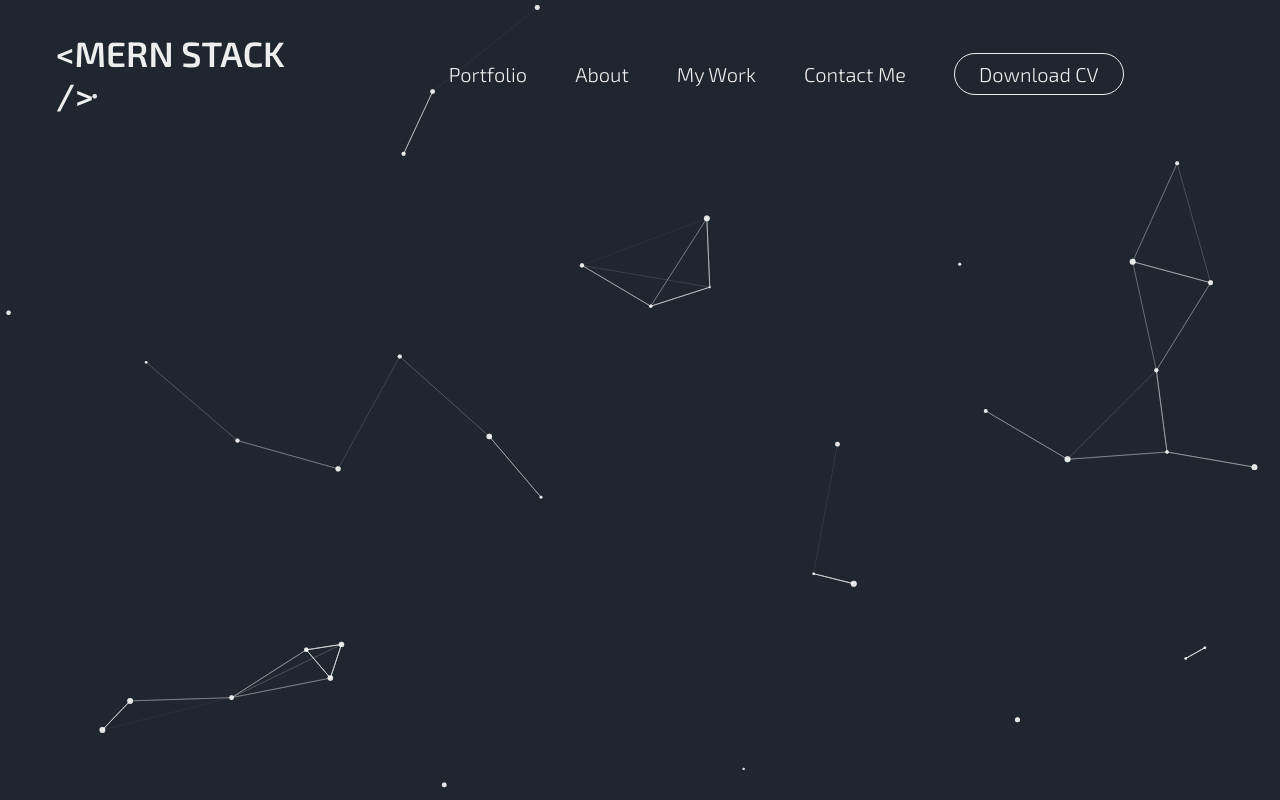
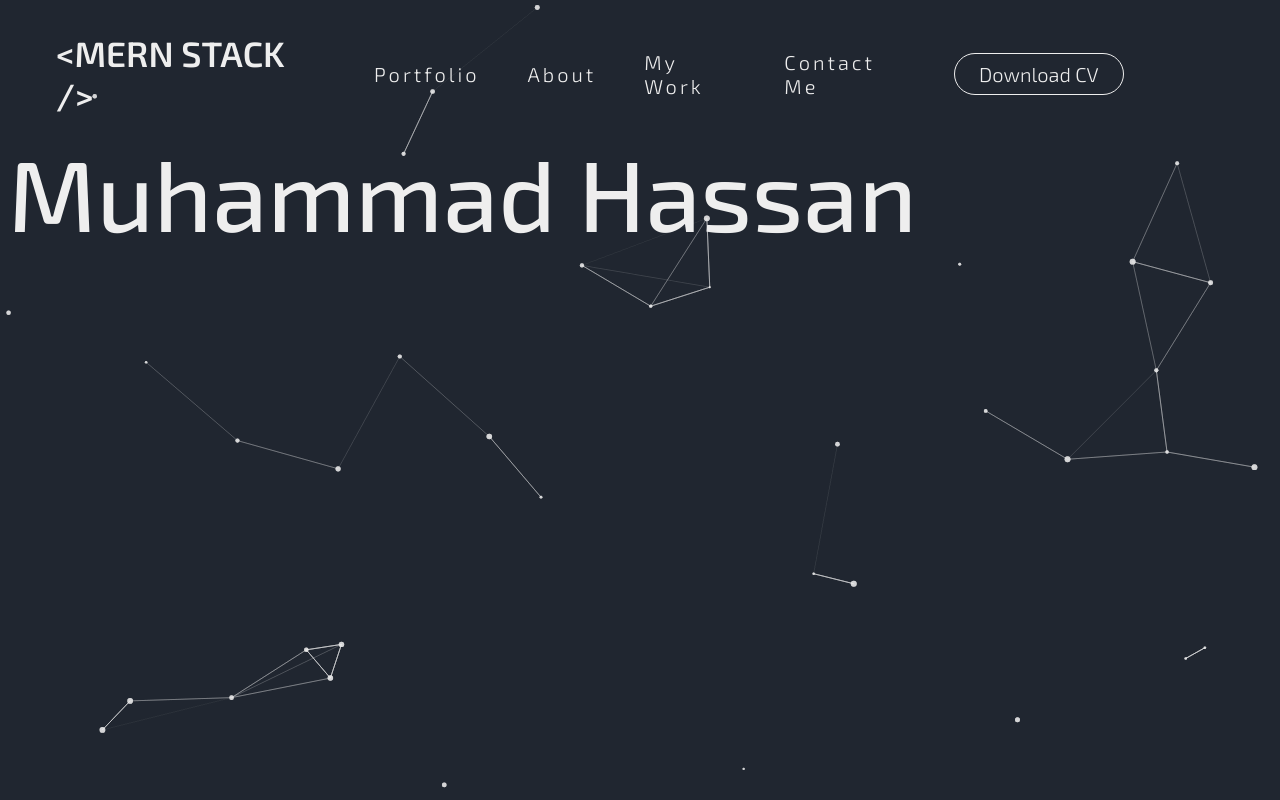
Before and after one commit to hassanprodeveloper/Portfolio, a React (Create React App) app: page / in a window 1280 px wide. Built offline with nearby package versions, Linux system fonts and the light colour scheme.

Commit message:
section 1 continue

```diff
--- a/src/App.css
+++ b/src/App.css
@@ -1,37 +1,42 @@
-.section{    position: relative;
+.section {
+  position: relative;
 }
-.background-particles-wrapper{
+.background-particles-wrapper {
   position: absolute;
   left: 0;
   right: 0;
-    top:0;
+  top: 0;
   z-index: -100;
 }
-
-.bg-transparent{
+.background-particles-wrapper-overlay {
+  background: red;
+  z-index: 1;
+}
+.bg-transparent {
   background: transparent;
 }
-.remove-link-style{
+.remove-link-style {
   text-decoration: none;
   background: none;
-
 }
-.selection-none{
- -webkit-user-select: none;  /* Chrome all / Safari all */
-  -moz-user-select: none;     /* Firefox all */
-  -ms-user-select: none;      /* IE 10+ */
-  user-select: none;          /* Likely future */
-
+.selection-none {
+  -webkit-user-select: none; /* Chrome all / Safari all */
+  -moz-user-select: none; /* Firefox all */
+  -ms-user-select: none; /* IE 10+ */
+  user-select: none; /* Likely future */
 }
-.cursor-pointer{
-    cursor: pointer ;
+.cursor-pointer {
+  cursor: pointer;
 }
-.text-uppercase{
+.text-uppercase {
   text-transform: uppercase;
 }
-.text-capitalize{
+.text-capitalize {
   text-transform: capitalize;
 }
-.transition{
+.transition {
   transition: all ease-in-out 0.15s;
 }
+.white-text {
+  color: var(--color2);
+}
--- a/src/App.js
+++ b/src/App.js
@@ -1,14 +1,15 @@
 import "./App.css";
 import BackgroundParticles from "./components/BackgroundParticles";
-import Header from './components/Header'
+import Header from "./components/Header";
+import TitleName from "./components/TitleName/index";
 
 function App() {
   return (
     <>
       <section>
-        <div className="section pt-4 bg-transparent">
-         <Header />
-
+        <div className="section pt-4 bg-transparent" >
+          <Header />
+          <TitleName />
           <div className="background-particles-wrapper">
             <BackgroundParticles />;
           </div>
--- a/src/components/BackgroundParticles/index.js
+++ b/src/components/BackgroundParticles/index.js
@@ -64,10 +64,10 @@ export default class App extends Component {
           },
           particles: {
             color: {
-              value: "#ffffff",
+              value: Colors.color2,
             },
             links: {
-              color: "#ffffff",
+              color: Colors.color2,
               distance: 140,
               enable: true,
               opacity: 0.4,
--- a/src/components/Header/index.js
+++ b/src/components/Header/index.js
@@ -17,7 +17,7 @@ function index() {
       >
         {/* 1st col */}
         <div className="col-lg-3 d-flex  justify-content-center align-items-center">
-          <h4 className="px-2 transition header-icon text-uppercase cursor-pointer selection-none">
+          <h4 className="px-2 transition white-text header-icon text-uppercase cursor-pointer selection-none">
             &lt;Mern Stack /&gt;
           </h4>
         </div>
@@ -27,9 +27,8 @@ function index() {
             return (
               <>
                 <h5
-                  className="px-2 mx-3   transition header-link text-capitalize cursor-pointer selection-none"
+                  className="px-2 mx-3   transition white-text header-link text-capitalize cursor-pointer selection-none"
                   onClick={() => console.log("title pressed")}
-                  style={{ color: Colors.color2 }}
                 >
                   {item.title}
                 </h5>
@@ -39,7 +38,7 @@ function index() {
         </div>
         {/* 3rd col */}
         <div className="col-lg-3  d-flex  justify-content-start align-items-center">
-          <h5 className="py-2 px-4 transition header-download-btn ext-capitalize cursor-pointer selection-none">
+          <h5 className="py-2 px-4 white-text transition header-download-btn ext-capitalize cursor-pointer selection-none">
             Download CV
           </h5>
         </div>
--- a/src/components/Header/style.css
+++ b/src/components/Header/style.css
@@ -1,26 +1,53 @@
-.header-link{
+.header-link {
   font-weight: 300;
+  text-transform: uppercase;
+  text-decoration: none;
+  letter-spacing: 0.15em;
+  display: inline-block;
+  padding: 15px 20px;
+  position: relative;
+  /* color: var(--color2); */
 }
-.header-icon{
-    color: var(--color2);
+.header-link:hover {
+  color: var(--color5);
+}
+.header-link:after {
+  background: none repeat scroll 0 0 transparent;
+  bottom: 0;
+  content: "";
+  display: block;
+  height: 2px;
+  left: 50%;
+  position: absolute;
+  background: var(--color5);
+  transition: width 0.3s ease 0s, left 0.3s ease 0s;
+  width: 0;
+}
+.header-link:hover:after {
+  width: 100%;
+  left: 0;
+  color: var(--color5);
+}
+.header-icon {
+  /* color: var(--color2); */
   font-size: 2.2em;
   font-weight: 600;
 }
-.header-icon:hover{
+.header-icon:hover {
   color: var(--color5);
   font-size: 2.2em;
   font-weight: 600;
 }
-.header-download-btn{
-    color: var(--color2);
+.header-download-btn {
+  /* color: var(--color2); */
   border: 1px solid var(--color2);
   border-radius: 50px;
   font-weight: 300;
 }
-.header-download-btn:hover{
-    background: var(--color5);
-    color: var(--color1);
-    border: 1px solid var(--color4);
+.header-download-btn:hover {
+  /* background: var(--color5); */
+  color: var(--color5);
+  border: 1px solid var(--color5);
   border-radius: 50px;
   font-weight: 400;
 }
--- /dev/null
+++ b/src/components/TitleName/index.js
@@ -0,0 +1,14 @@
+import React from 'react'
+import './style.css'
+
+function TitleName() {
+    return (
+      <>
+        <h1 className="title-name white-text px-2 transition  text-capitalize">
+          Muhammad hassan
+        </h1>
+      </>
+    );
+}
+
+export default TitleName
--- /dev/null
+++ b/src/components/TitleName/style.css
@@ -0,0 +1,4 @@
+.title-name{
+    font-size: 100px;
+    font-weight: 500;
+}
--- /dev/null
+++ b/src/styled-components/Headings.js
@@ -0,0 +1 @@
+export const LargeHeading
```
Also changed, not shown: src/components/Background-Particles/index.js (deleted, +0 -110 lines), src/Background-Particles/style.css (deleted), src/components/Background-Particles/style.css (deleted). Lines whose indentation alone changed are shown as unchanged.
